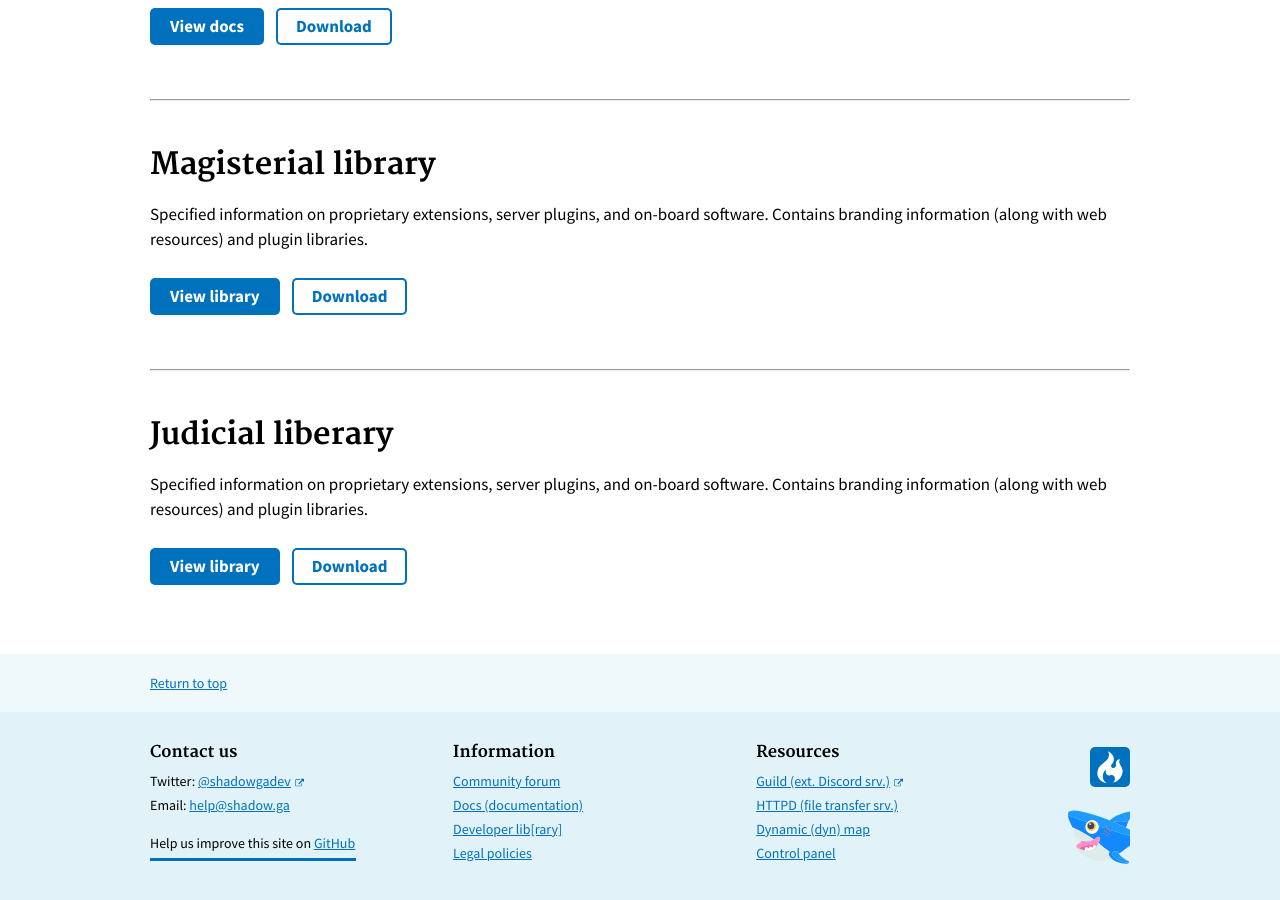
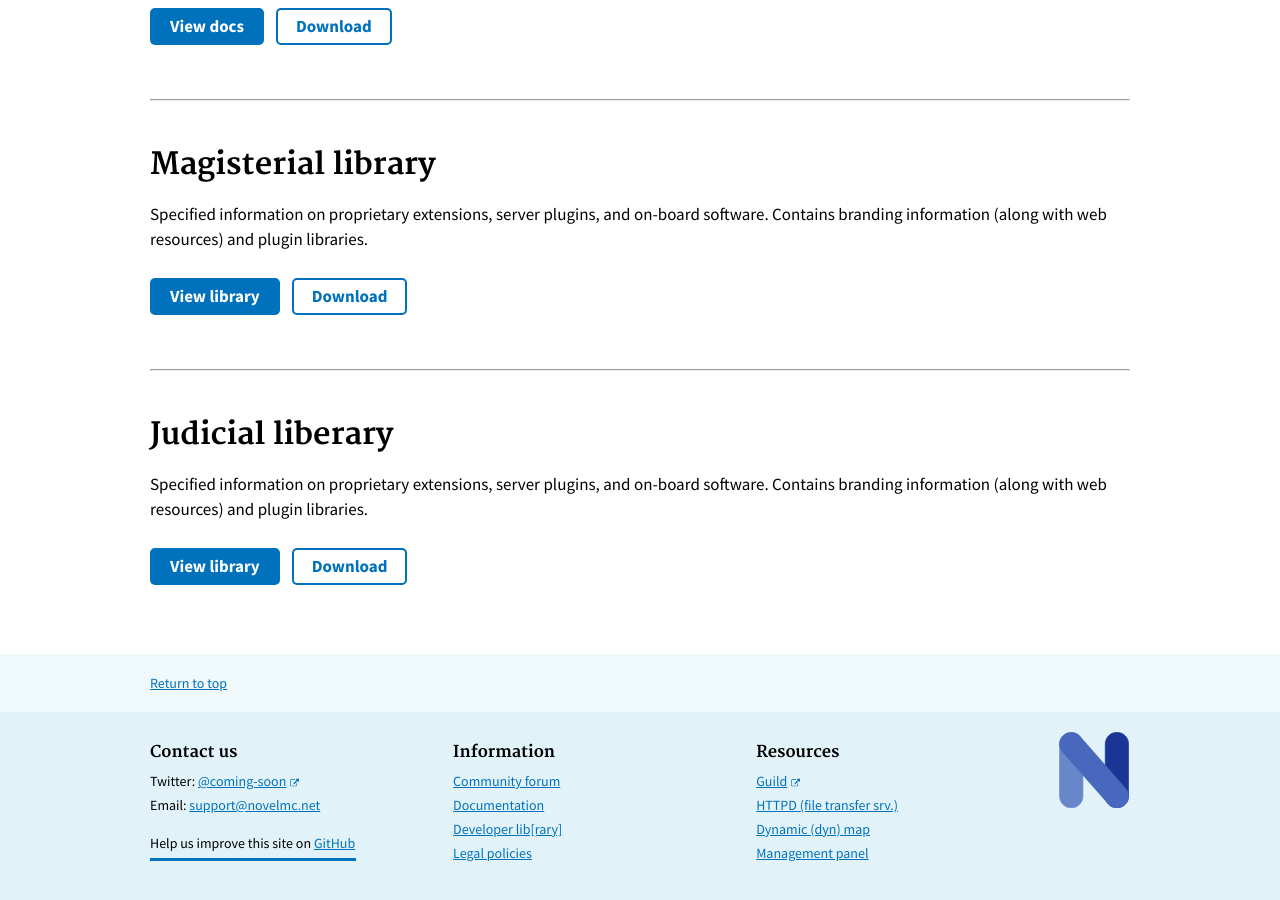
Before and after one commit to serrif/website, a Jekyll site: the page built from main/docs/centre.md, in a window 1280 px wide and 900 px high, scrolled down 653 px. Built offline with Jekyll 4.4.1, drawn with Linux system fonts in a browser that asks for light colours.

Commit message:
Site update

```diff
--- a/_config.yml
+++ b/_config.yml
@@ -1,10 +1,10 @@
-title: shadow.ga
+title: NovelMC
 
 # GitHub information
 # This is used for adding an edit this page link to the footer
 github:
-  organization: shadow.ga
-  repository: shadowga-wip
+  organization: novelmc
+  repository: Web
   default_branch: master
 
 # Configuration for setting the site width to 100%
--- a/_includes/components/footer--small.html
+++ b/_includes/components/footer--small.html
@@ -11,8 +11,8 @@
       <div class="usa-width-one-third" style="width: 28rem; margin-bottom: 1.8rem;">
         <h3 style="font-size: 1.6rem; padding-top: 1rem;">Contact us</h3>
         <ul class="usa-unstyled-list">
-          <li style="line-height: 1.7;">Twitter: <a class="usa-external_link" href="https://twitter.com/shadowgadev" style="color: #0071bc;">@shadowgadev</a></li>
-          <li style="line-height: 1.7;">Email: <a href="mailto:help@shadow.ga" style="color: #0071bc;">help@shadow.ga</a></li>
+          <li style="line-height: 1.7;">Twitter: <a class="usa-external_link" href="https://twitter.com/coming-soon" style="color: #0071bc;">@coming-soon</a></li>
+          <li style="line-height: 1.7;">Email: <a href="mailto:help@shadow.ga" style="color: #0071bc;">support@novelmc.net</a></li>
         </ul>
         <ul class="usa-unstyled-list" style="width: 20.6rem;">
           <li style="line-height: 3rem; padding-top: 1rem; border-bottom: 3px #0071bc solid;">Help us improve this site on <a href="{{ site.repo }}/issues/new" style="color: #0071bc;">GitHub</a></li>
@@ -22,7 +22,7 @@
         <h3 style="font-size: 1.6rem; padding-top: 1rem;">Information</h3>
         <ul class="usa-unstyled-list">
           <li style="line-height: 1.7;"><a href="{{ site.baseurl }}/forum/" target="_blank" style="color: #0071bc;">Community forum</a></li>
-          <li style="line-height: 1.7;"><a href="{{ site.baseurl }}/docs/" style="color: #0071bc;">Docs (documentation)</a></li>
+          <li style="line-height: 1.7;"><a href="{{ site.baseurl }}/docs/" style="color: #0071bc;">Documentation</a></li>
           <li style="line-height: 1.7;"><a href="{{ site.baseurl }}/devlib/" style="color: #0071bc;">Developer lib[rary]</a></li>
           <li style="line-height: 1.7;"><a href="{{ site.baseurl }}/policies/" style="color: #0071bc;">Legal policies</a></li>
         </ul>
@@ -30,16 +30,13 @@
       <div class="usa-width-one-third" style="width: 28rem; margin-bottom: 1.5rem;">
         <h3 style="font-size: 1.6rem; padding-top: 1rem;">Resources</h3>
         <ul class="usa-unstyled-list">
-          <li style="line-height: 1.7;"><a class="usa-external_link" href="https://discordapp.com/invite/3fFF2V2" style="color: #0071bc;">Guild (ext. Discord srv.)</a></li>
+          <li style="line-height: 1.7;"><a class="usa-external_link" href="https://discordapp.com/invite/nuNTR3U" style="color: #0071bc;">Guild</a></li>
           <li style="line-height: 1.7;"><a href="http://b.shadow.ga:27579/schematic/list" style="color: #0071bc;">HTTPD (file transfer srv.)</a></li>
-          <li style="line-height: 1.7;"><a href="http://b.shadow.ga:26589/" style="color: #0071bc;">Dynamic (dyn) map</a></li>
-          <li style="line-height: 1.7;"><a href="https://p.shadow.ga/" style="color: #0071bc;">Control panel</a></li>
+          <li style="line-height: 1.7;"><a href="http://map.novelmc.net/" style="color: #0071bc;">Dynamic (dyn) map</a></li>
+          <li style="line-height: 1.7;"><a href="https://panel.novelmc.net/" style="color: #0071bc;">Management panel</a></li>
         </ul>
       </div>
-      <img src="{{ site.baseurl }}/assets/img/logo.svg" style="width: 40px; margin-top: 1.5rem; margin-bottom: 1rem; margin-left: 3rem; float: right; background: #0071bc; border-radius: 5px;">
-      <a href="https://m.do.co/c/7438217b1bcd">
-        <img src="{{ site.baseurl }}/assets/img/sammy.svg" style="width: 70px; padding-bottom: 1rem; float: right;">
-      </a>
+      <img src="{{ site.baseurl }}/assets/img/logo.svg" style="width: 70px; padding-bottom:1rem;">
     </div>
   </div>
 </footer>
--- a/main/docs/centre.md
+++ b/main/docs/centre.md
@@ -5,7 +5,7 @@ permalink: /centre/
 layout: home
 
 hero:
-  image: /main/ohlvtwm.png
+  image: ../main/ohlvtwm.png
   callout:
     text: Information centre
 
```
Also changed, not shown: _data/navigation.yml (+6 -6 lines), main/home.md (+9 -9 lines), assets/img/logo.svg, assets/img/sammy.svg (deleted).
